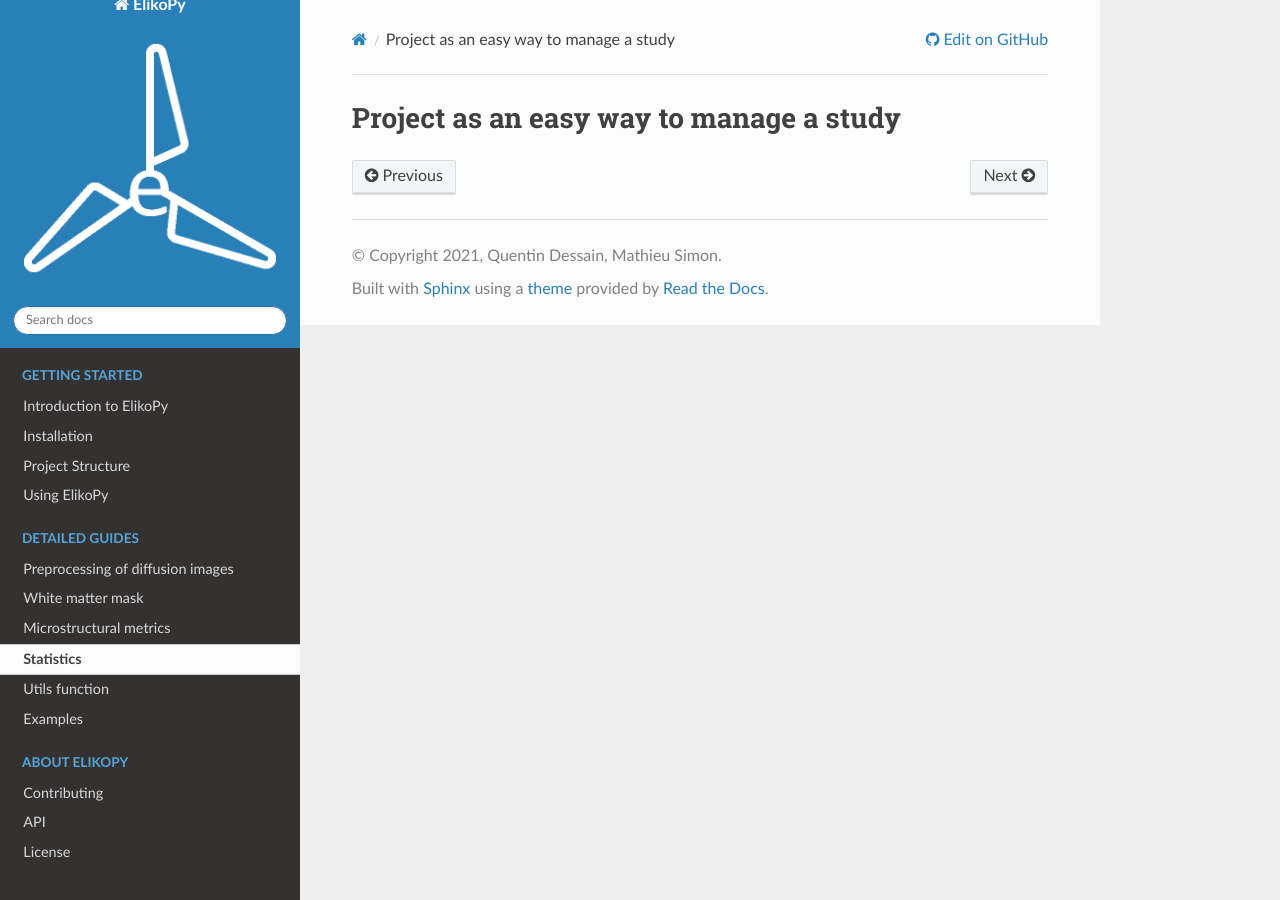
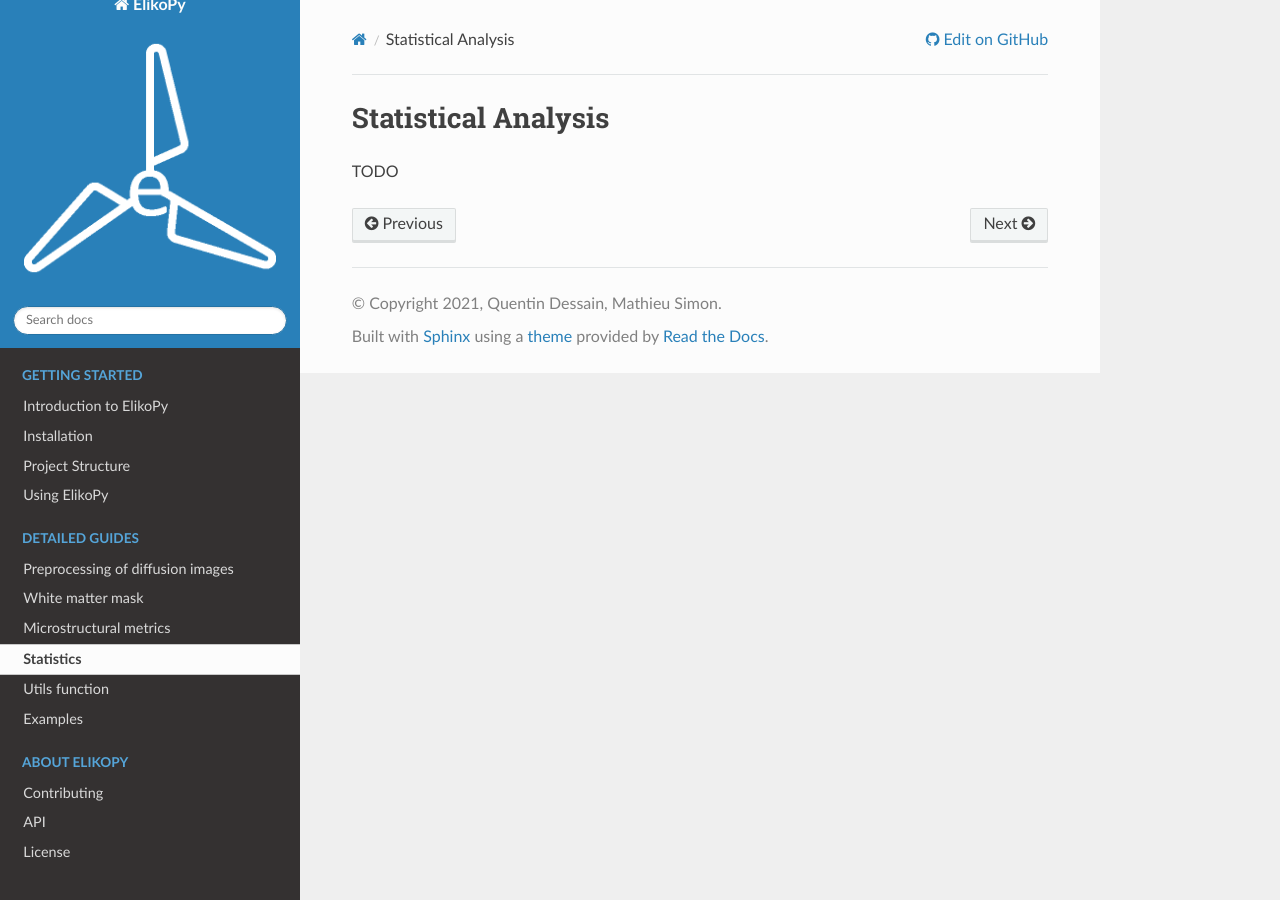
Before and after one commit to Hyedryn/elikopy, a Sphinx documentation site: the page built from docs/stats.rst, in a window 1280 px wide. Built offline with Sphinx 7.4.7 and the Read the Docs theme 2.0.0, drawn with Linux system fonts in a browser that asks for light colours.

Commit message:
fix T1 doc

```diff
--- a/docs/preprocessing_T1.rst
+++ b/docs/preprocessing_T1.rst
@@ -1,8 +1,8 @@
 .. _preprocessing-T1:
 
-================
-T1 Preprocessing
-================
+=================
+White matter mask
+=================
 
 Providing a white matter mask is a useful step to accelerate microstructural features
 computation and more easily do tractography. The white_mask function of the ElikoPy
--- a/docs/stats.rst
+++ b/docs/stats.rst
@@ -1,5 +1,7 @@
 .. _stats-others:
 
-========================================
-Project as an easy way to manage a study
-========================================
+====================
+Statistical Analysis
+====================
+
+TODO
```
